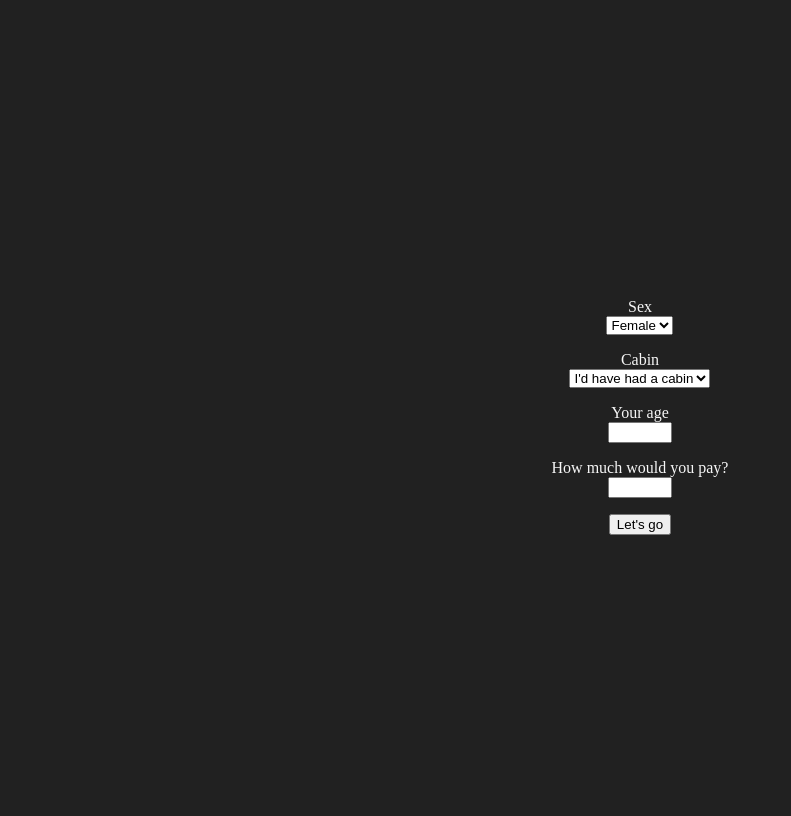
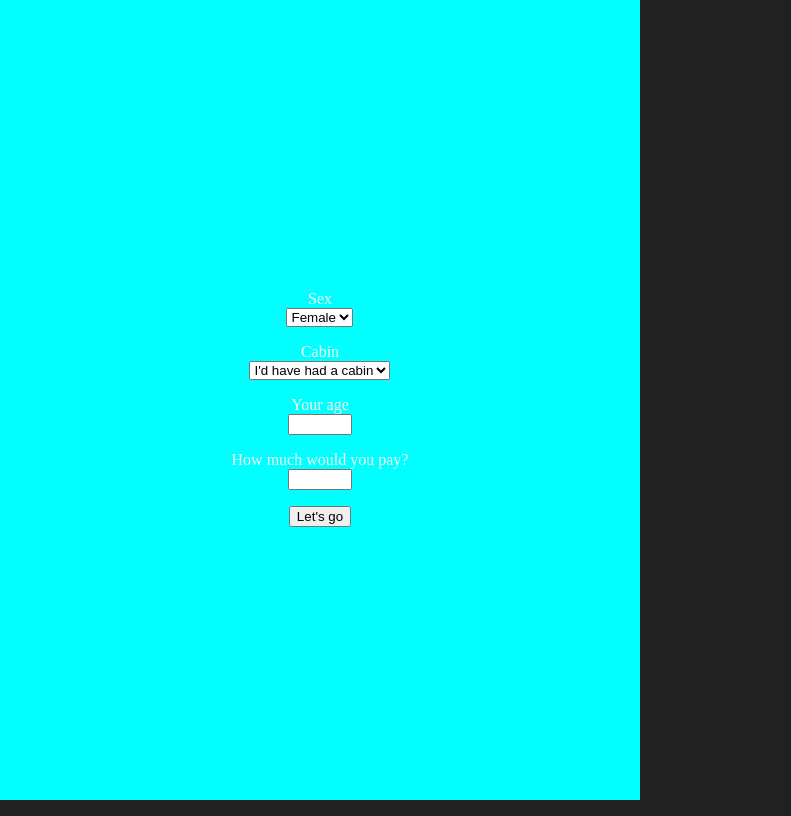
Before and after one commit to BakiRhina/TitanicWebApp, a Flask app: page / in a window 1280 px wide. Shown: the whole page, without its empty margins (0-791 px from the left). Run offline with Flask 3, Linux system fonts and the light colour scheme; parts of the project's set-up code (start-up, migrations or seed data) failed here and were passed over.

Commit message:
feat: basic frontend divs

```diff
--- a/app/static/css/style.css
+++ b/app/static/css/style.css
@@ -1,8 +1,6 @@
 body {
+  margin: 0;
   background-color: #212121;
-  align-items: center;
-  text-align: center;
-  justify-content: center;
   display: flex;
   height: 100vh;
 }
@@ -10,3 +8,13 @@ body {
 form {
   color: #F6F6F6;
 }
+
+#formDiv {
+  height: 100%;
+  width: 50vw;
+  background-color: aqua;
+  display: flex;
+  justify-content: center;
+  align-items: center;
+  text-align: center;
+}
--- a/app/templates/home.html
+++ b/app/templates/home.html
@@ -7,11 +7,7 @@
     <link rel="stylesheet" href="../static/css/style.css">
 </head>
 <body>
-  {% if result %}
-    <div id="result">
-        <p>{{ result }}</p>
-    </div>
-  {% endif %}
+  <div id="formDiv">
     <form action="/process_form" method="post">
       <p>
         <label for="sex">Sex</label><br>
@@ -39,5 +35,16 @@
         <input type="submit" value="Let's go">
       </div>
     </form>
+  </div>
+  <div id="answerDiv">
+    <!--
+      {% if result %}
+        <div id="result">
+            <p>{{ result }}</p>
+        </div>
+      {% endif %}
+    -->
+  </div>
+
 </body>
 </html>
```
Also changed, not shown: app/main/data_processing.py (deleted). Lines whose indentation alone changed are shown as unchanged.
